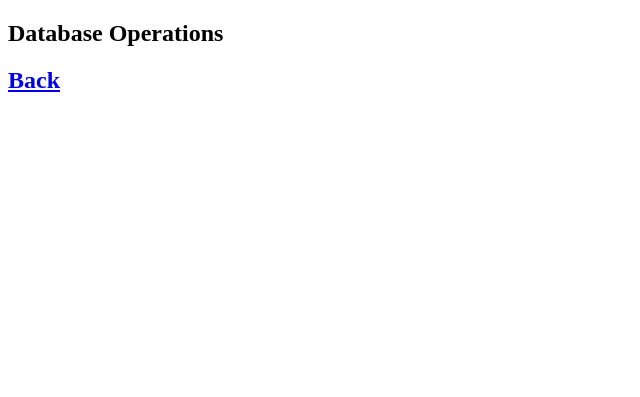
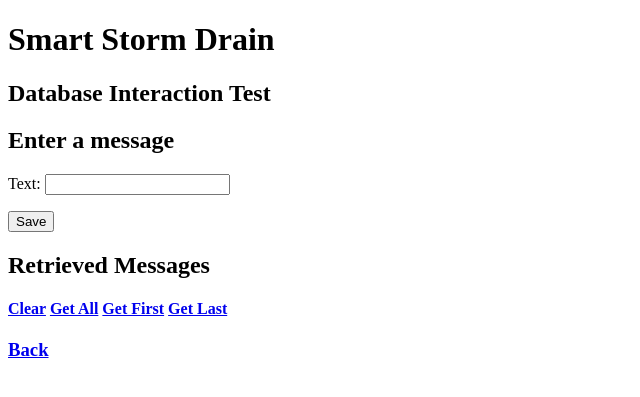
Before and after one commit to awaciern/smart-storm-drain, a Django app: page /db/all in a window 1280 px wide. Shown: the top 397 px of the page, without its empty margins (0-640 px from the left). Run offline with Django 3.2, Linux system fonts and the light colour scheme; data that the repository does not hold is empty.

Commit message:
Database working locally

```diff
--- a/smart_storm_drain/urls.py
+++ b/smart_storm_drain/urls.py
@@ -22,5 +22,5 @@ urlpatterns = [
     url('admin/', admin.site.urls),
     url('^$', views.index, name='index'),
     url('^ui', views.ui, name='ui'),
-    url('^db', views.db, name='db'),
+    url('^db/(?P<choice>\w+)', views.db, name='db'),
 ]
--- /dev/null
+++ b/webapp/forms.py
@@ -0,0 +1,8 @@
+from django import forms
+from .models import Message
+
+class MessageForm(forms.ModelForm):
+
+    class Meta:
+        model = Message
+        fields = ('text',)
--- /dev/null
+++ b/webapp/models.py
@@ -0,0 +1,10 @@
+from django.db import models
+from django.utils import timezone
+
+
+class Message(models.Model):
+    text = models.CharField(max_length=100)
+    date = models.DateTimeField(default=timezone.now)
+
+    def __str__(self):
+        return self.text
--- a/webapp/templates/db.html
+++ b/webapp/templates/db.html
@@ -2,9 +2,34 @@
 <!DOCTYPE html>
 <html>
   <body>
-    <h2>Database Operations</h2>
-    <h2>
+    <h1>Smart Storm Drain</h1>
+    <h2>Database Interaction Test</h2>
+
+    {% block content %}
+    <h2>Enter a message</h2>
+    <form method="POST" class="post-form">{% csrf_token %}
+        {{ form.as_p }}
+        <button type="submit" class="save btn btn-default">Save</button>
+    </form>
+    {% endblock %}
+
+    <h2>Retrieved Messages</h2>
+    {% for message in messages %}
+    <div>
+        <p>Text: {{ message.text }}</p>
+        <p>Date: {{ message.date }}</p>
+        <br>
+    </div>
+    {% endfor %}
+    <h4>
+      <a href="{% url 'db' choice='none' %}">Clear</a>
+      <a href="{% url 'db' choice='all' %}">Get All</a>
+      <a href="{% url 'db' choice='first' %}">Get First</a>
+      <a href="{% url 'db' choice='last' %}">Get Last</a>
+    </h4>
+
+    <h3>
       <a href="{% url 'index' %}">Back</a>
-    </h2>
+    </h3>
   </body>
 </html>
--- a/webapp/templates/index.html
+++ b/webapp/templates/index.html
@@ -7,7 +7,7 @@
       <a href="{% url 'ui' %}">Final User Interface Vision</a>
       <br>
       <br>
-      <a href="{% url 'db' %}">Database Interaction Test</a>
+      <a href="{% url 'db' choice='none' %}">Database Interaction Test</a>
     </h2>
   </body>
 </html>
--- a/webapp/templates/ui.html
+++ b/webapp/templates/ui.html
@@ -2,10 +2,12 @@
 <!DOCTYPE html>
 <html>
   <body>
+    <h1>Smart Storm Drain</h1>
+    <h2>Final User Interface Vision</h2>
     <img src="{% static 'UserInterface.png' %}" alt="User Interface">
     <br>
-    <h2>
+    <h3>
       <a href="{% url 'index' %}">Back</a>
-    </h2>
+    </h3>
   </body>
 </html>
--- a/webapp/views.py
+++ b/webapp/views.py
@@ -1,4 +1,6 @@
 from django.shortcuts import render
+from .models import Message
+from .forms import MessageForm
 
 def index(request):
     return render(request, 'index.html', context=None)
@@ -6,5 +8,23 @@ def index(request):
 def ui(request):
     return render(request, 'ui.html', context=None)
 
-def db(request):
-    return render(request, 'db.html', context=None)
+def db(request, choice):
+    if choice == 'none':
+        messages = Message.objects.none()
+    elif choice == 'all':
+        messages = Message.objects.all()
+    elif choice == 'first':
+        earliest = Message.objects.earliest('date')
+        messages = Message.objects.filter(date=earliest.date)
+    elif choice == 'last':
+        latest = Message.objects.latest('date')
+        messages = Message.objects.filter(date=latest.date)
+
+    if request.method == 'POST':
+        form = MessageForm(request.POST)
+        if form.is_valid():
+            message = form.save()
+    else:
+        form = MessageForm()
+
+    return render(request, 'db.html', {'form': form, 'messages': messages})
```
Also changed, not shown: webapp/admin.py (added, +8 -0 lines), webapp/migrations/0001_initial.py (added), webapp/migrations/__init__.py (added).
